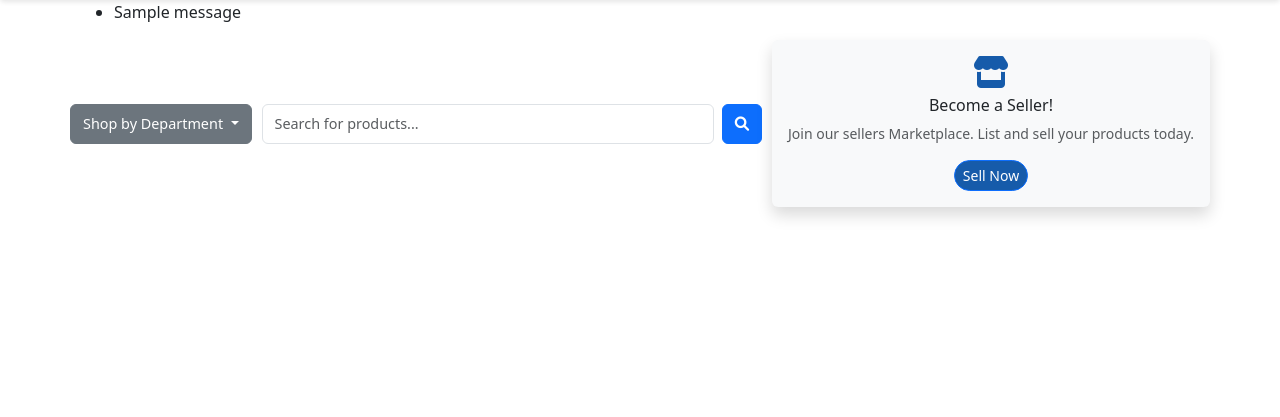
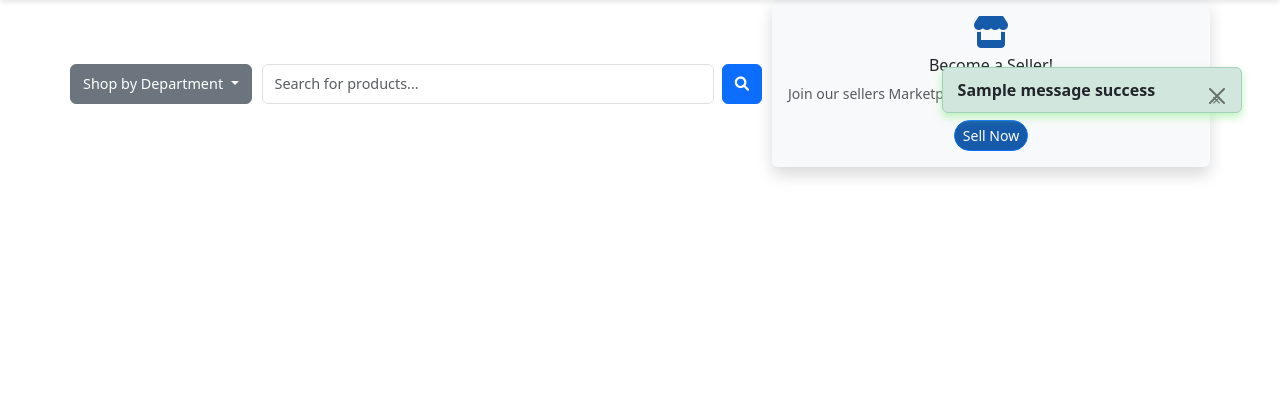
Before and after one commit to onalennaS/MarketPlace, a Django app: template user/templates/home/index.html in a window 1280 px wide. Shown: the part 93-510 px from the top of the page. Run offline with Django 5.2, Linux system fonts and the light colour scheme; the template is opened without the code that fills it, so the values that code supplies are empty; one stand-in notice (Sample message) is shown.

Commit message:
updated flash messages

```diff
--- a/authenticator/static/authentication/css/style.css
+++ b/authenticator/static/authentication/css/style.css
@@ -90,7 +90,7 @@ input[type="email"]:focus {
 
 /* Styles for error messages */
 .error-message {
-    color: #e74c3c; /* Color for error messages */
+    color: green; /* Color for error messages */
     font-size: 0.85rem; /* Slightly smaller font size */
     margin-top: 0.5rem; /* Space above error messages */
 }
--- /dev/null
+++ b/authenticator/static/css/message.css
@@ -0,0 +1,57 @@
+
+.message-container {
+    position: fixed;
+    top: 20%;
+    right: 3%;
+    width: 300px;
+    z-index: 1000000;
+    display: flex;
+    flex-direction: column;
+    gap: 10px;
+    transform: translateX(100%);
+    animation: slide-in 1s ease-out forwards;
+
+}
+
+.slider {
+    padding: 10px 15px;
+    margin-bottom: 10px;
+    border-radius: 4px;
+
+    font-weight: bold;
+    text-align: left;
+}
+
+.slider.alert-danger {
+    box-shadow: 0 4px 8px rgba(255, 99, 71, 0.6);
+}
+.slider.alert-success {
+   box-shadow: 0 4px 8px rgba(144, 238, 144, 0.6);
+}
+
+.message.success {
+    background-color: #4caf50;
+}
+
+.message.error {
+    background-color: #f44336;
+
+}
+
+.message.warning {
+    background-color: #ff9800;
+}
+
+.message.info {
+    background-color: #2196f3;
+}
+
+/* Sliding animation */
+@keyframes slide-in {
+    from {
+        transform: translateX(100%);
+    }
+    to {
+        transform: translateX(0);
+    }
+}
--- a/authenticator/templates/authentication/base.html
+++ b/authenticator/templates/authentication/base.html
@@ -7,6 +7,7 @@
     <meta name="viewport" content="width=device-width, initial-scale=1.0">
     <title>{% block title %}Authentication{% endblock %}</title>
     <link rel="stylesheet" href="{% static 'css/style.css' %}">
+    <link rel="stylesheet" href="{% static 'css/message.css' %}">
     <link rel="stylesheet" href="{% static 'css/bootstrap.min.css' %}">
     <script src="{% static 'css/bootstrap.bundle.min.js' %}"></script>
 </head>
--- a/authenticator/views.py
+++ b/authenticator/views.py
@@ -83,7 +83,7 @@ def signin(request):
                 user.backend = 'django.contrib.auth.backends.ModelBackend'
                 login(request, user)
                 messages.success(request,f'logged in successfully as {user.username}')
-                return redirect('user_profile')
+                return redirect('profile')
             else:
                 messages.error(request,'Password is incorrect')
                 return render(request, 'authentication/signin.html', {'data':data})
--- a/user/templates/home/index.html
+++ b/user/templates/home/index.html
@@ -8,6 +8,7 @@
     <!-- Bootstrap CSS -->
     <link href="https://cdn.jsdelivr.net/npm/bootstrap@5.3.0-alpha1/dist/css/bootstrap.min.css" rel="stylesheet">
     <link rel="stylesheet" href="https://cdnjs.cloudflare.com/ajax/libs/font-awesome/6.0.0-beta3/css/all.min.css" />
+      <link rel="stylesheet" href="{% static 'css/message.css' %}">
     <style>
         body {
             display: flex;
@@ -207,14 +208,34 @@
 
     <!-- Main Section -->
     <div class="container">
-        {% if messages %}
-            <ul>
-                {% for message in messages %}
-                    <li class="message {{ message.tags }}">{{ message }}</li>
-                {% endfor %}
-            </ul>
+         {% if messages %}
+        <div class="message-container">
+            {% for message in messages %}
+
+            {% if 'error' in message.tags %}
+                   <div class="alert alert-danger alert-dismissible fade show slider" role="alert" >
+                 {{message}} {{message.tags}}
+                  <button type="button" class="btn-close" data-bs-dismiss="alert" aria-label="Close">
+                    <span aria-hidden="true">&times;</span>
+                  </button>
+                </div>
+            {% else %}
+               <div class="alert alert-{{message.tags}} alert-dismissible fade show slider text-dark rounded" role="alert" >
+                 {{message}} {{message.tags}}
+                  <button type="button" class="btn-close" data-bs-dismiss="alert" aria-label="Close">
+                    <span aria-hidden="true">&times;</span>
+                  </button>
+                </div>
+            {% endif %}
+
+            {% endfor %}
+
+        </div>
         {% endif %}
+
+
         <div class="row align-items-center">
+
             {% block content %}
             <!-- Shop by Department -->
             <div class="col-auto">
```
Also changed, not shown: authenticator/static/css/style.css (+8 -22 lines), authenticator/templates/authentication/signin.html (+30 -8 lines), seller/templates/seller/base.html (+26 -0 lines), user/templates/home/buyer_dashboard.html (+31 -0 lines), db.sqlite3.
